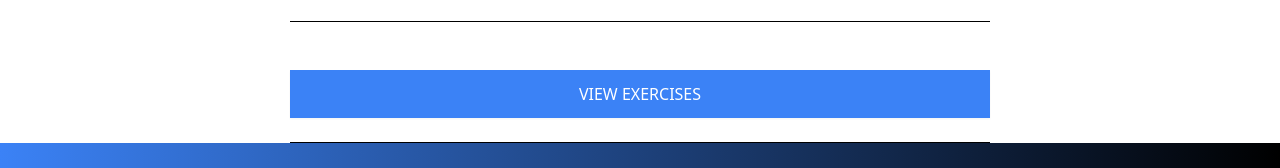
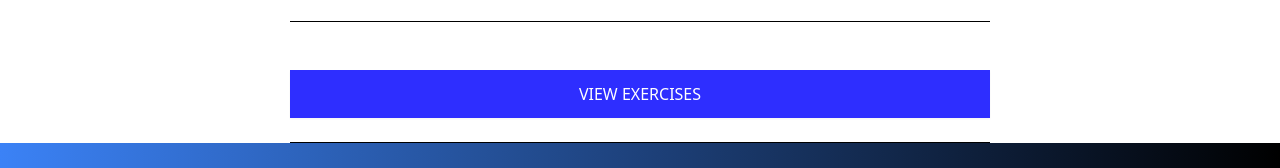
Before and after one commit to Ford-byte/nextjs-template, a Next.js app: page /training in a window 1280 px wide. Shown: the part 1651-1819 px from the top of the page. Built offline with nearby package versions, Linux system fonts and the light colour scheme.

Commit message:
refactor button

```diff
--- a/app/training/page.js
+++ b/app/training/page.js
@@ -204,7 +204,7 @@ export default function Page() {
               {item.button && item.link && (
                 <a
                   href={item.link}
-                  className="text-white uppercase font-[500] text-center bg-blue-500 px-[24px] py-[12px] shadow-sm center"
+                  className="text-white uppercase font-[500] text-center bg-[#2E2EFF] px-[24px] py-[12px] shadow-sm center"
                 >
                   {item.button}
                 </a>
```
